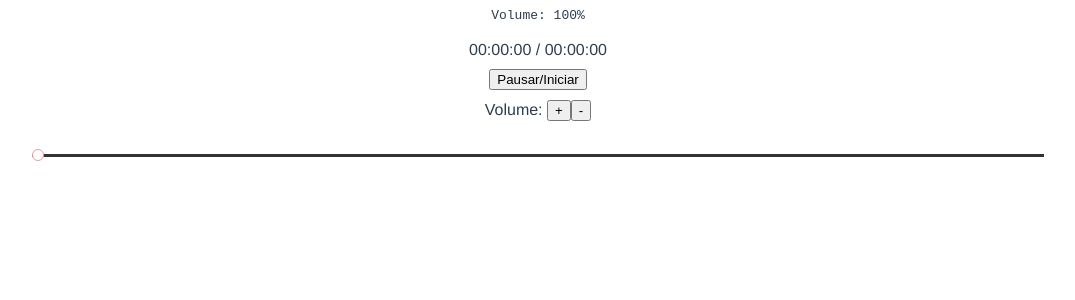
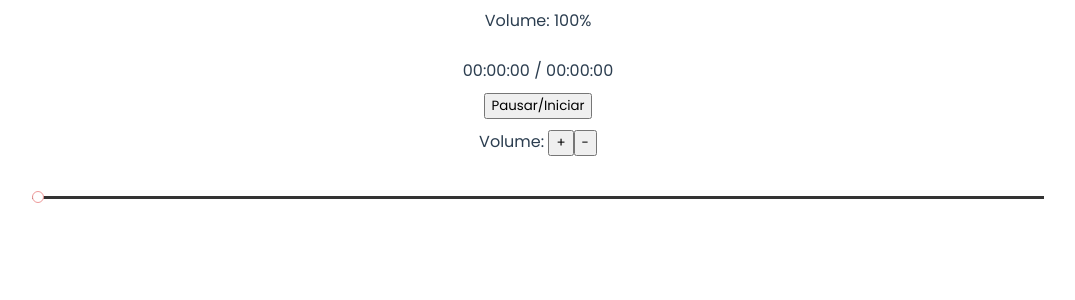
Before and after one commit to arthurzeras/open-podcast-client, a Vue app: page /#/ in a window 1280 px wide. Shown: the top 300 px of the page, without its empty margins (102-1177 px from the left). Built offline with nearby package versions, Linux system fonts and the light colour scheme.

Commit message:
Configurando fontes, icones e vuex

```diff
--- a/package.json
+++ b/package.json
@@ -10,7 +10,8 @@
   "dependencies": {
     "register-service-worker": "^1.0.0",
     "vue": "^2.5.17",
-    "vue-router": "^3.0.1"
+    "vue-router": "^3.0.1",
+    "vuex": "^3.0.1"
   },
   "devDependencies": {
     "@vue/cli-plugin-babel": "^3.0.4",
--- /dev/null
+++ b/src/assets/scss/app.scss
@@ -0,0 +1,6 @@
+@import url('https://fonts.googleapis.com/icon?family=Material+Icons');
+@import url('https://fonts.googleapis.com/css?family=Poppins');
+
+* {
+  font-family: 'Avenir', 'Poppins', Arial, sans-serif;
+}
--- /dev/null
+++ b/src/vuex/index.js
@@ -0,0 +1,7 @@
+import Vue from 'vue'
+import Vuex from 'vuex'
+import modules from './modules'
+
+Vue.use(Vuex)
+
+export default new Vuex.Store({ modules })
--- /dev/null
+++ b/src/vuex/modules.js
@@ -0,0 +1,3 @@
+export default {
+
+}
```
Also changed, not shown: src/main.js (+6 -3 lines).
